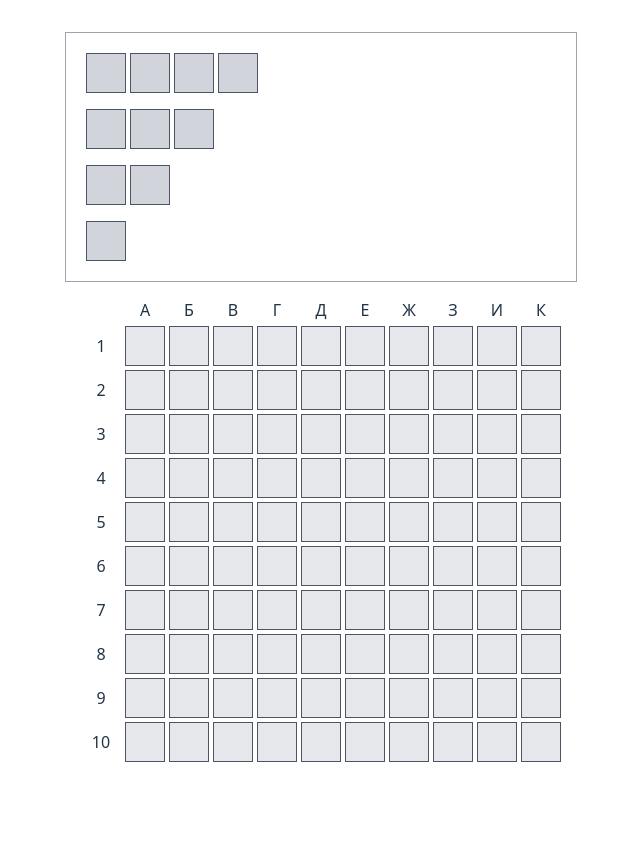
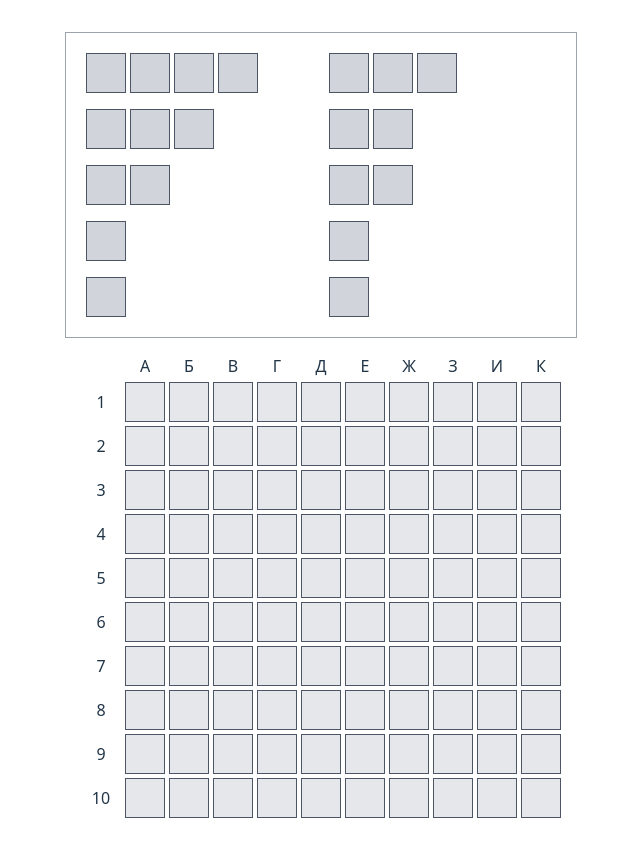
Before and after one commit to OgneFX/battleship_backend, a React (Vite) app: page / in a window 1280 px wide. Shown: the top 856 px of the page, without its empty margins (319-959 px from the left). Before the commit the page ends 810 px from the top, so only its background shows below. Built offline with nearby package versions, Linux system fonts and the light colour scheme.

Commit message:
Установка кораблей, отображение, поворот

```diff
--- a/src/components/buttonShip.tsx
+++ b/src/components/buttonShip.tsx
@@ -3,7 +3,7 @@ import mock from '../data/mock_ships'
 
 
 type buttonShipProps = {
-  shipInfo:(size: number, direction: string, isSelected:boolean) => void;
+  shipInfo:(id: number, size: number, direction: string, isSelected:boolean) => void;
 }
 
 
@@ -15,9 +15,10 @@ export default function buttonShip({shipInfo}:buttonShipProps) {
 
     const handleClickOutside = () => {
       setSelectedShip(null);
+      shipInfo(0, 0, "horizontal", false)
     };
 
-    console.log(selectedShip)
+
 
     useEffect(() => {
       document.addEventListener("click", handleClickOutside);
@@ -31,7 +32,7 @@ export default function buttonShip({shipInfo}:buttonShipProps) {
     const handlerSelected = (id:number, size: number, direction: string) => {
          setSelectedShip(id)
 
-         shipInfo(size, direction, true)
+         shipInfo(id, size, direction, true)
     }
 
     console.log(ships)
@@ -39,27 +40,35 @@ export default function buttonShip({shipInfo}:buttonShipProps) {
 
 
     return (
-        <div className="flex flex-col space-y-2 p-4 border border-gray-400">
-          {ships.map((ship) =>
-
+      <div className="grid grid-cols-2 gap-2 p-4 border border-gray-400">
+        {ships.map((ship) => (
           <div
             key={ship.id}
-                className={`flex space-x-1 p-1 cursor-pointer backdrop-opacity-0 `}
+            className={`flex space-x-1 p-1 cursor-pointer transition-all ${
+              ship.isPlaces ? "pointer-events-none opacity-50" : ""
+            }`}
             onClick={(e) => {
+              if (ship.isPlaces) return; // Не даём кликать, если уже установлен
               e.stopPropagation();
               handlerSelected(ship.id, ship.size, ship.direction);
-
             }}
-
           >
             {Array.from({ length: ship.size }).map((_, index) => (
-                  <div key={index} className={`w-10 h-10 border border-gray-600
-                    ${selectedShip === ship.id ? "bg-blue-500" : "bg-gray-300"}`
-                  }></div>
+              <div
+                key={index}
+                className={`w-10 h-10 border border-gray-600 flex items-center justify-center transition-all
+                  ${
+                    ship.isPlaces
+                      ? "border-dashed bg-gray-100" // Если корабль установлен — пунктир
+                      : selectedShip === ship.id
+                      ? "bg-blue-500"
+                      : "bg-gray-300"
+                  }`}
+              ></div>
             ))}
           </div>
-
-          )}
+        ))}
       </div>
     );
+
 }
--- a/src/components/game.tsx
+++ b/src/components/game.tsx
@@ -1,23 +1,52 @@
-import {useState} from 'react'
+import {useState, useEffect} from 'react'
 import GameBoard from './gameBoard'
 import ButtonShip from './buttonShip'
+import mock from '../data/mock_ships'
 
 export default function game() {
 
     const[size, setSize] = useState(0)
-    const[direction, setDirection] = useState("")
-    const[isSelected, setSelected] = useState(false)
+    const[direction, setDirection] = useState("horizontal")
+    const[onSelected, setSelected] = useState(false)
+    const[shipId, setShipId] = useState(0)
 
-    const shipInfo = (size: number, direction: string, isSelected:boolean) => {
+    const shipInfo = (id: number, size: number, direction: string, isSelected:boolean) => {
+        setShipId(id)
         setSize(size)
         setDirection(direction)
         setSelected(isSelected)
     }
 
+    const changeSelectedShip = (selected: boolean) => {
+        setSelected(selected)
+        mock.map(item => {
+            if(item.id === shipId)
+                return item.isPlaces = !selected
+        })
+        console.log(mock)
+    }
+
+    useEffect(() => {
+        const handlerKeyPress = (e: KeyboardEvent) => {
+
+            if(onSelected === true && e.key.toLowerCase() === "r") {
+                setDirection((prev) => prev === "horizontal" ? "vertical" : "horizontal" )
+                console.log(onSelected, direction)
+            }
+
+        };
+
+        window.addEventListener("keydown", handlerKeyPress);
+
+        return () => {
+          window.removeEventListener("keydown", handlerKeyPress);
+        };
+      }, [onSelected]);
+
   return (
     <div>
         <ButtonShip shipInfo={shipInfo}/>
-        <GameBoard size={size} direction={direction} isSelected={isSelected}/>
+        <GameBoard size={size} direction={direction} isSelected={onSelected} changeSelectedShip={changeSelectedShip}/>
     </div>
   )
 }
--- a/src/components/gameBoard.tsx
+++ b/src/components/gameBoard.tsx
@@ -1,20 +1,21 @@
 import React, { useState } from 'react';
-// import { Cell, placeShipManually } from '../../utils/manualPlacement';
+
 
 type gameBoardProps = {
   size: number;
   direction: string;
   isSelected: boolean;
+  changeSelectedShip: (selected: boolean) => void
 }
 
 const GRID_SIZE = 10;
 const makeGrid = () => {
   return Array.from({length: GRID_SIZE}, () =>
-    Array.from({length: GRID_SIZE}, () => ({hasShip: false, hit: false, isPlace: false}))
+    Array.from({length: GRID_SIZE}, () => ({hasShip: false, hit: false, isHelpView: false, isPlace: true }))
   );
 }
 
-export default function gameBoard({size, direction, isSelected}:gameBoardProps) {
+export default function gameBoard({size, direction, isSelected, changeSelectedShip}:gameBoardProps) {
 
     const[grid, setGrid] = useState(makeGrid());
 
@@ -24,45 +25,86 @@ export default function gameBoard({size, direction, isSelected}:gameBoardProps)
       </div>
     )
 
-    // const numbers = ['1', '2', '3', '4', '5', '6', '7', '8', '9', '10'].map((item) =>
-    //   <div>
-    //     {item}
-    //   </div>
-    // )
+    const checkPlaceForShip = (x:number, y:number) => {
+      console.log(isSelected)
+      if(!isSelected) return;
+        setGrid((prevGrid) => {
+          const newGrid = prevGrid.map((row) => row.map((cell) => ({ ...cell, isHelpView: false })));
 
 
+          if (direction === "horizontal" && y + size <= 10) {
+            for (let i = 0; i < size; i++) {
+              newGrid[x][y + i].isHelpView = true;
+            }
+          } else if (direction === "vertical" && x + size <= 10) {
+            for (let i = 0; i < size; i++) {
+              newGrid[x + i][y].isHelpView = true;
+            }
+          }
 
-    // const grid = makeGrid().map((row, rowIndex) => (
-    //   <>
-
-    //     <div key={rowIndex} className="flex items-center justify-center">
-    //       {numbers[rowIndex]}
-    //     </div>
+          return newGrid;
+        });
 
 
-    //     {row.map((cell, colIndex) => (
-    //       <div
-    //         key={`${rowIndex}-${colIndex}`}
-    //         onMouseEnter={() => checkPlaceForShip(rowIndex, colIndex)}
-    //         className={`w-10 h-10 border border-gray-600 flex items-center justify-center
-    //           ${cell.hasShip ? "bg-blue-500" : "bg-gray-200"}`}
-    //       ></div>
-    //     ))}
-    //   </>
-    // ));
+    };
+
+    const uncheckPlaceForShip = () => {
+      setGrid((prevGrid) =>
+        prevGrid.map(row => row.map(cell => ({ ...cell, isHelpView: false }))))
+    }
+
+    const placeShip = (x:number, y:number) => {
+      if (!isSelected) return;
+
+      setGrid((prevGrid) => {
+        const newGrid = prevGrid.map((row) => row.map((cell) => ({ ...cell })));
+
+        const shipCells: { x: number; y: number }[] = [];
 
 
-    const checkPlaceForShip = (x:number, y:number) => {
-      setGrid((prevGrid) => {
+        for (let i = 0; i < size; i++) {
+          const newX = direction === "vertical" ? x + i : x;
+          const newY = direction === "horizontal" ? y + i : y;
 
-        const newGrid = prevGrid.map((row) => row.map((cell) => ({ ...cell })));
+          if (newX >= 10 || newY >= 10 || !newGrid[newX][newY].isHelpView || newGrid[newX][newY].isPlace === false) {
+            return prevGrid;
+          }
+
+          shipCells.push({ x: newX, y: newY });
+        }
 
 
-        newGrid[x][y].isPlace = !newGrid[x][y].isPlace; // Переключаем состояние
+        shipCells.forEach(({ x, y }) => {
+          newGrid[x][y].hasShip = true;
+          newGrid[x][y].isHelpView = false;
+        });
+
+        const markAdjacentCells = (x: number, y: number) => {
+          const directions = [
+            [-1, -1], [-1, 0], [-1, 1],
+            [ 0, -1],         [ 0, 1],
+            [ 1, -1], [ 1, 0], [ 1, 1],
+          ];
+
+          directions.forEach(([dx, dy]) => {
+            const newX = x + dx;
+            const newY = y + dy;
+
+            if (newX >= 0 && newX < 10 && newY >= 0 && newY < 10) {
+              newGrid[newX][newY].isPlace = false;
+            }
+          });
+        };
+
+        shipCells.forEach(({ x, y }) => markAdjacentCells(x, y));
+
+
+        changeSelectedShip(false);
 
         return newGrid;
-      });
-    };
+
+    });
+  }
 
 
 
@@ -79,12 +121,15 @@ export default function gameBoard({size, direction, isSelected}:gameBoardProps)
             <div key={`num-${rowIndex}`} className="flex items-center justify-center">
               {rowIndex + 1}
             </div>
+
             {row.map((cell, colIndex) => (
               <div
                 key={`${rowIndex}-${colIndex}`}
                 onMouseEnter={() => checkPlaceForShip(rowIndex, colIndex)}
+                onMouseLeave={() => uncheckPlaceForShip()}
+                onClick={() => placeShip(rowIndex, colIndex)}
                 className={`w-10 h-10 border border-gray-600 flex items-center justify-center
-                  ${cell.isPlace ? "bg-green-300" : cell.hasShip ? "bg-blue-500" : "bg-gray-200"}`}
+                  ${cell.isHelpView ? "bg-green-300" : cell.hasShip ? "bg-blue-500" : "bg-gray-200"}`}
               ></div>
             ))}
           </>
@@ -95,26 +140,3 @@ export default function gameBoard({size, direction, isSelected}:gameBoardProps)
       )
 
   }
-
-
-
-  // const [grid, setGrid] = useState<Cell[][]>(makeGrid());
-  // const [selectedShipSize, setSelectedShipSize] = useState<number | null>(4);
-  // const [direction, setDirection] = useState<'horizontal' | 'vertical'>('horizontal');
-
-  // const handleCellClick = (x: number, y: number) => {
-  //   if (selectedShipSize) {
-  //     const { grid: newGrid, ship } = placeShipManually(
-  //       grid,
-  //       x,
-  //       y,
-  //       selectedShipSize,
-  //       direction
-  //     );
-
-  //     if (ship) {
-  //       setGrid(newGrid);
-  //       setSelectedShipSize(null); // Убираем выбранный корабль после размещения
-  //     }
-  //   }
-  // };
--- a/src/data/mock_ships.ts
+++ b/src/data/mock_ships.ts
@@ -3,8 +3,14 @@
  const ships = [
     {id: 1, size: 4, direction: "horizontal", position: [], isPlaces: false},
     {id: 2, size: 3, direction: "horizontal", position: [], isPlaces: false},
-    {id: 3, size: 2, direction: "horizontal", position: [], isPlaces: false},
-    {id: 4, size: 1, direction: "horizontal", position: [], isPlaces: false},
+    {id: 3, size: 3, direction: "horizontal", position: [], isPlaces: false},
+    {id: 4, size: 2, direction: "horizontal", position: [], isPlaces: false},
+    {id: 5, size: 2, direction: "horizontal", position: [], isPlaces: false},
+    {id: 6, size: 2, direction: "horizontal", position: [], isPlaces: false},
+    {id: 7, size: 1, direction: "horizontal", position: [], isPlaces: false},
+    {id: 8, size: 1, direction: "horizontal", position: [], isPlaces: false},
+    {id: 9, size: 1, direction: "horizontal", position: [], isPlaces: false},
+    {id: 10, size: 1, direction: "horizontal", position: [], isPlaces: false},
 ]
 
 export default ships
```
Lines whose indentation alone changed are shown as unchanged.
